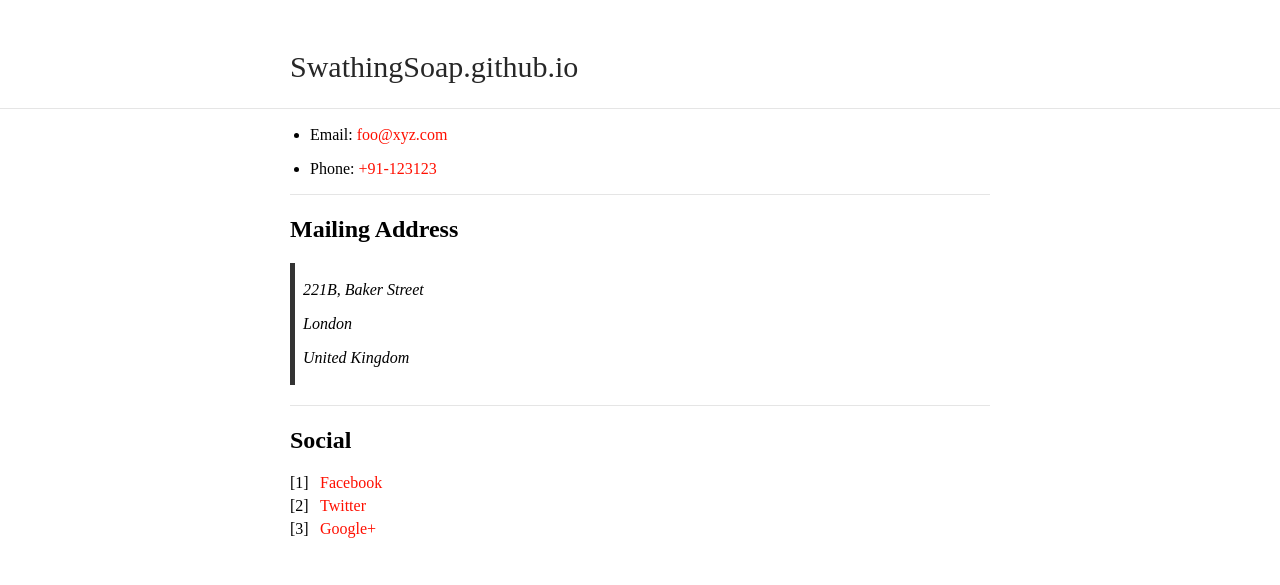
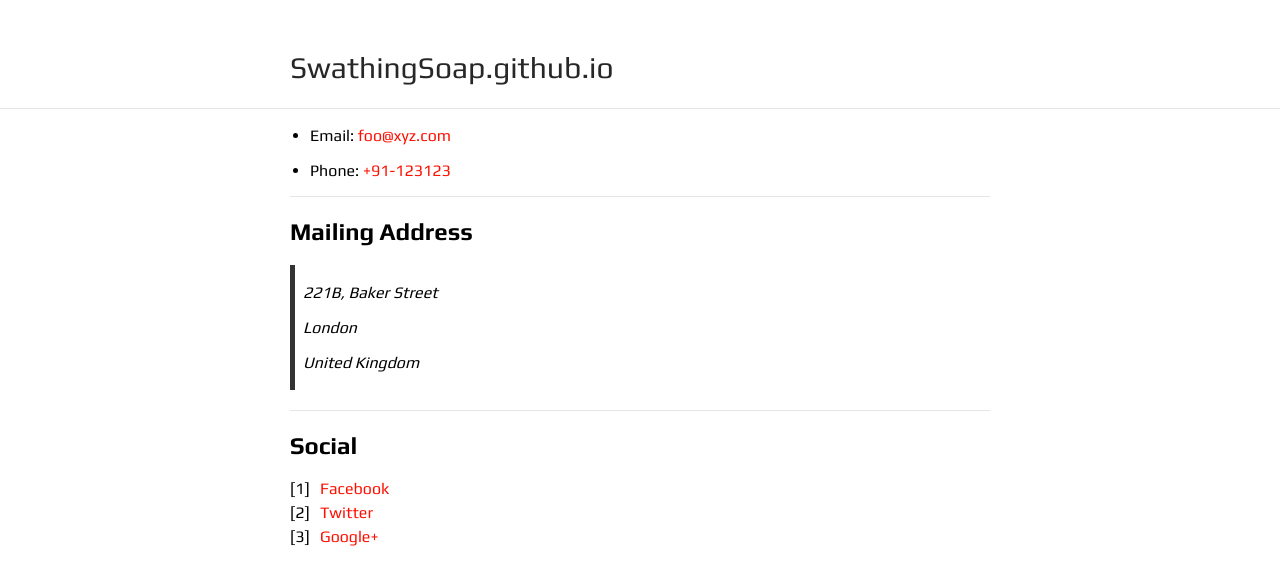
Before and after one commit to SwathingSoap/SwathingSoap.github.io, a Jekyll site: the page built from contact.md, in a window 1280 px wide. Shown: the top 585 px of the page. Built offline with Jekyll 4.4.1, drawn with Linux system fonts in a browser that asks for light colours.

Commit message:
Update _style.scss

```diff
--- a/_sass/_style.scss
+++ b/_sass/_style.scss
@@ -11,7 +11,7 @@ html {
 }
 body {
     margin: 0;
-    font-family: "Inconsolata";
+    font-family: "Play";
     height: 100%;
 }
 a {
```
